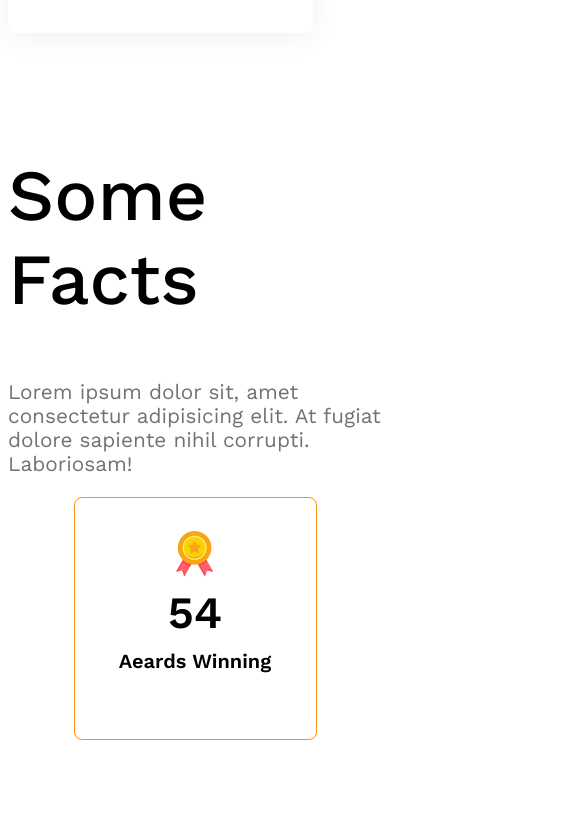
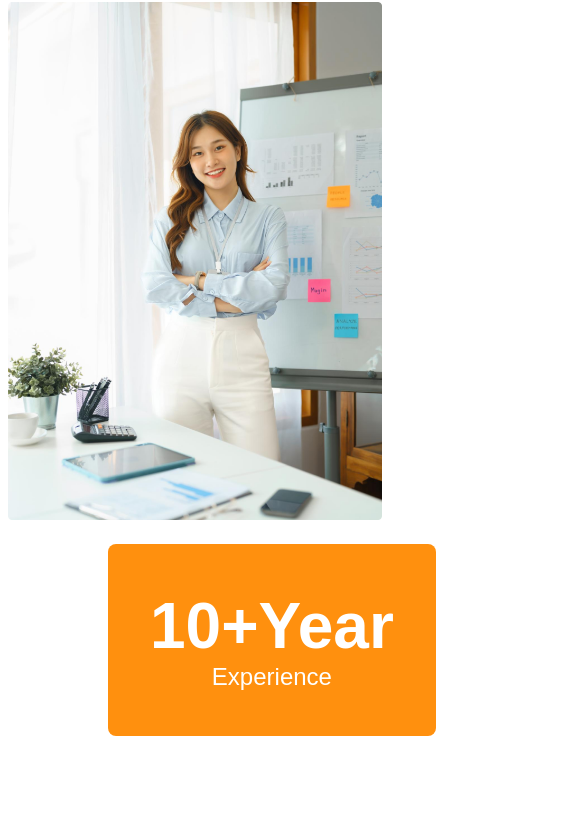
Before and after one commit to yusufABC/g3-Architecs, a plain HTML site: page index.html in a window 390 px wide. Shown: the part 5080-5913 px from the top of the page, 585 px wide, since content can reach past the window. Drawn offline with nearby package versions, Linux system fonts and the light colour scheme; files whose address does not match are found by name.

Commit message:
added experience badge and made feature section responsive

```diff
--- a/index.html
+++ b/index.html
@@ -51,7 +51,7 @@
     </section>
     <!-- Features-you-love  -->
      <section class="features display-flex">
-        <div class="">
+<div>
      <h1 class="section-title">
         Features you will love & enjoy
      </h1>
@@ -66,7 +66,7 @@
         <h4 class="feature-title">Dexktop & Mobile Version</h4>
         <p class="dark-3">There are many variations of passages of Lorem Ipsum available, but the majority have suffered alteration in some form, by injected humour, or randomised...........</p>
 
-</div>
+   </div>
 
       <div class="features-card">
         <h4 class="feature-title">Dexktop & Mobile Version</h4>
--- a/styles/style.css
+++ b/styles/style.css
@@ -207,7 +207,8 @@
   @media screen and (max-width:576px) {
     .navbar,
     .nav-links,
-    .teams
+    .teams,
+    .features
     {
       flex-direction: column;
     }
@@ -223,6 +224,15 @@
       justify-items: center;
     }
 
+    #experience-badge{
+      margin-top: 20px;
+      margin-left: 20px;
+    }
+    .feature-img img{
+      width: 100%;
+
+    }
+
     .sponsor-content{
       max-width: 100%;
     }
@@ -235,7 +245,8 @@
   @media screen and (min-width:576px) and (max-width:992px) {
     .navbar,
     .nav-links,
-    .teams
+    .teams,
+    .features
     {
       flex-direction: column;
     }
@@ -251,3 +262,11 @@
       margin: 0 auto;
     }
   }
+  .feature-img img{
+    width: 100%;
+
+  }
+  #experience-badge{
+    margin-top: 20px;
+    margin-left: 100px;
+  }
```
